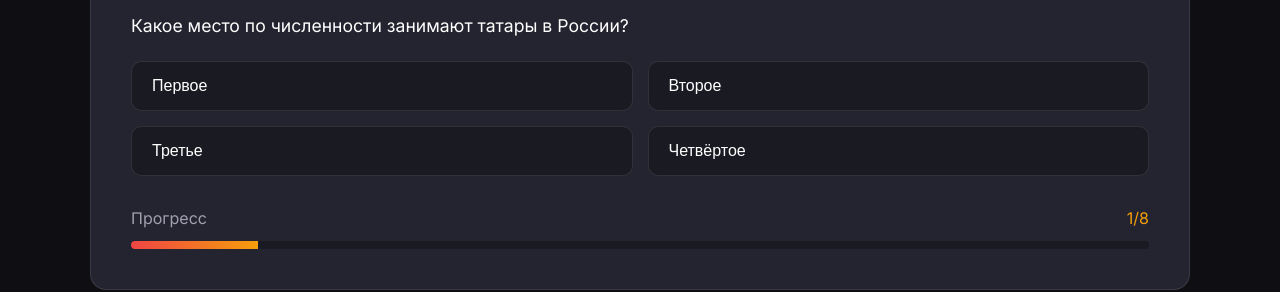
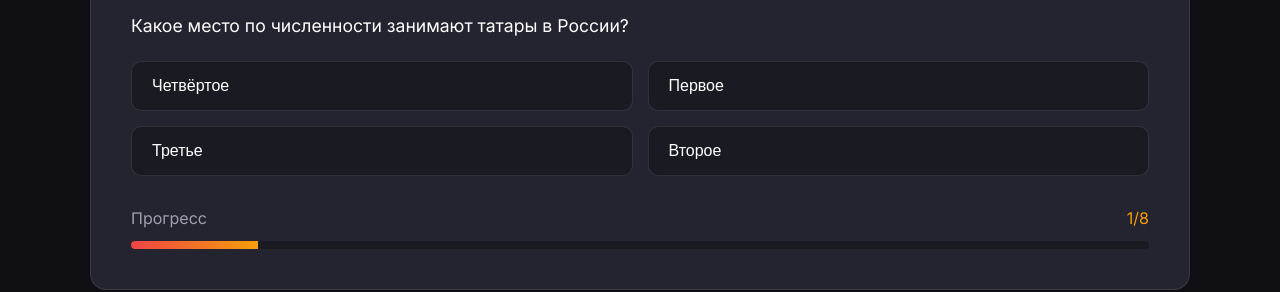
Before and after one commit to coffeedsd/ERU, a plain HTML site: page tatar.html in a window 1280 px wide. Shown: the part 3970-4262 px from the top of the page. Drawn offline with Linux system fonts and the light colour scheme.

Commit message:
Update tatar.html

```diff
--- a/tatar.html
+++ b/tatar.html
@@ -700,14 +700,14 @@
         // ВИКТОРИНА
         // ==========================================
         const questions = [
-            { q: "Какое место по численности занимают татары в России?", a: ["Первое", "Второе", "Третье", "Четвёртое"], correct: 1 },
-            { q: "К какой группе языков относится татарский язык?", a: ["Славянской", "Кыпчакской", "Монгольской", "Иранской"], correct: 1 },
-            { q: "Какая религия является основной у татар?", a: ["Православие", "Ислам", "Буддизм", "Иудаизм"], correct: 1 },
-            { q: "Какой пирожок является визитной карточкой татарской кухни?", a: ["Бэлеш", "Эчпочмак", "Кыстыбый", "Чак-чак"], correct: 1 },
-            { q: "Как называется древний тюркский праздник плуга?", a: ["Навруз", "Ураза-байрам", "Сабантуй", "Курбан-байрам"], correct: 2 },
-            { q: "Какой инструмент делают из ивового корня?", a: ["Кубыз", "Курай", "Домбра", "Балалайка"], correct: 1 },
-            { q: "Когда была принята первая татарская типография?", a: ["1701", "1801", "1901", "2001"], correct: 1 },
-            { q: "Какой объект включён в список ЮНЕСКО?", a: ["Мечеть Кул Шариф", "Казанский Кремль", "Башня Сююмбике", "Волжская Булгария"], correct: 1 }
+            { q: "Какое место по численности занимают татары в России?", a: ["Четвёртое", "Первое", "Третье", "Второе"], correct: 3 },
+            { q: "К какой группе языков относится татарский язык?", a: ["Иранской", "Кыпчакской", "Славянской", "Монгольской"], correct: 1 },
+            { q: "Какая религия является основной у татар?", a: ["Иудаизм", "Ислам", "Буддизм", "Православие"], correct: 1 },
+            { q: "Какой пирожок является визитной карточкой татарской кухни?", a: ["Чак-чак", "Эчпочмак", "Кыстыбый", "Бэлеш"], correct: 1 },
+            { q: "Как называется древний тюркский праздник плуга?", a: ["Навруз", "Сабантуй", "Ураза-байрам", "Курбан-байрам"], correct: 1 },
+            { q: "Какой инструмент делают из ивового корня?", a: ["Домбра", "Кубыз", "Курай", "Балалайка"], correct: 2 },
+            { q: "Когда была принята первая татарская типография?", a: ["2001", "1701", "1801", "1901"], correct: 2 },
+            { q: "Какой объект включён в список ЮНЕСКО?", a: ["Мечеть Кул Шариф", "Казанский Кремль", "Волжская Булгария", "Башня Сююмбике"], correct: 1 }
         ];
 
         let currentQ = 0;
```
